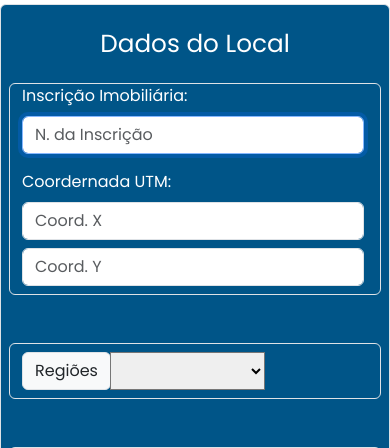
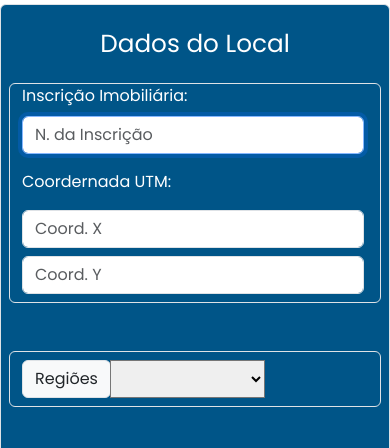
Before and after one commit to andreportol/CRUDL_Class-Based-Views, a Django app: page /cadastro in a window 390 px wide. Shown: the part 295-743 px from the top of the page. Run offline with Django 4.2, Linux system fonts and the light colour scheme; some libraries are stand-ins or nearby versions.

Commit message:
Melhorando o layout no modo responsivo

```diff
--- a/core/templates/cadastrolocal.html
+++ b/core/templates/cadastrolocal.html
@@ -22,7 +22,7 @@
                                     <div class="col-lg-4">
                                         <label class="form-label fs-6">Coordernada UTM: </label>
                                     </div>
-                                    <div class="col-lg-8">
+                                    <div class="col-lg-8 mt-2">
                                         <input class="form-control w-auto" type="number" step="0.01" placeholder="Coord. X" name="utmX" value="{{ localizacao.utmX|cut:'2' }}">
                                         <div class="py-2">
                                             <input class="form-control w-auto" type="number" step="0.01" placeholder="Coord. Y" name="utmY" value="{{ localizacao.utmY|cut:'2' }}">
```
